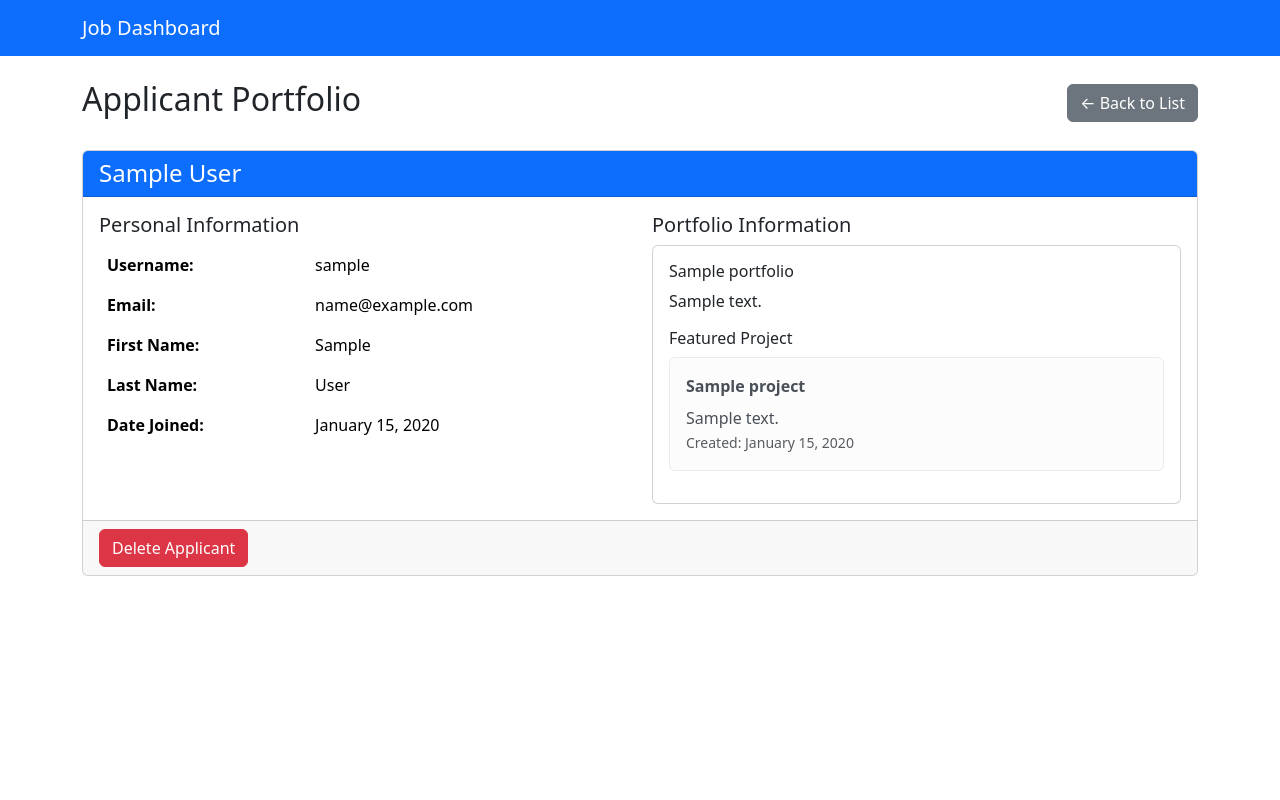
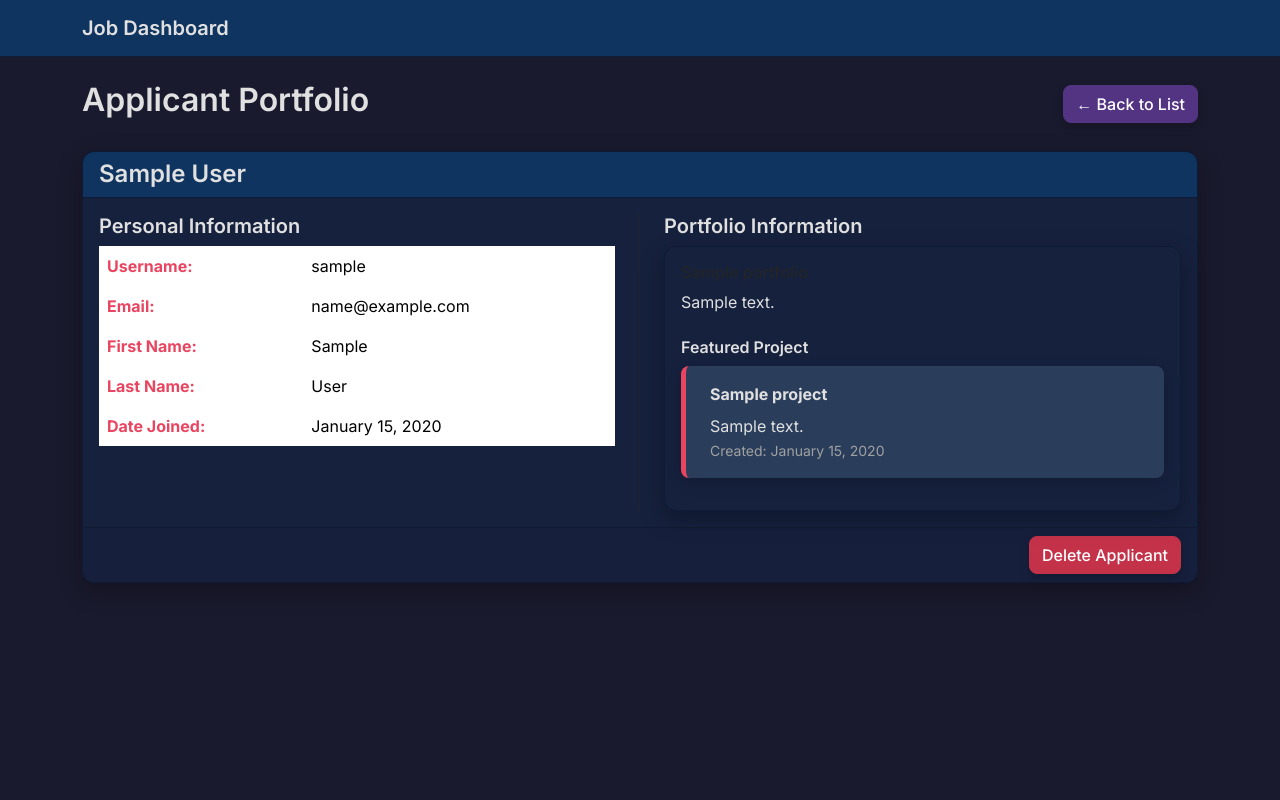
Before and after one commit to zup7/QUIZ2, a Django app: a page that uses templates/base.html in a window 1280 px wide. Run offline with Django 5.2, Linux system fonts and the light colour scheme; tables that the repository leaves empty hold one stand-in row (values such as "Sample post"); some libraries are stand-ins or nearby versions.

Commit message:
Fix Bugs on Features of HTML

```diff
--- a/templates/applicant_detail.html
+++ b/templates/applicant_detail.html
@@ -11,12 +11,12 @@
         </div>
 
         <div class="card">
-            <div class="card-header bg-primary text-white">
+            <div class="card-header">
                 <h4 class="mb-0">{{ applicant.get_full_name|default:applicant.username }}</h4>
             </div>
             <div class="card-body">
                 <div class="row">
-                    <div class="col-md-6">
+                    <div class="col-md-6 border-end border-dark pe-md-4"> {# Added border-end for visual separation #}
                         <h5>Personal Information</h5>
                         <table class="table table-borderless">
                             <tr>
@@ -41,17 +41,17 @@
                             </tr>
                         </table>
                     </div>
-                    <div class="col-md-6">
+                    <div class="col-md-6 ps-md-4">
                         {% if portfolio %}
                             <h5>Portfolio Information</h5>
-                            <div class="card">
+                            <div class="card bg-darker-card"> {# Custom class for slightly different card background #}
                                 <div class="card-body">
                                     <h6 class="card-title">{{ portfolio.portfolio_title }}</h6>
-                                    <p class="card-text">{{ portfolio.portfolio_description }}</p>
+                                    <p class="card-text text-muted-dark">{{ portfolio.portfolio_description }}</p>
 
                                     {% if portfolio.project %}
-                                        <h6 class="mt-3">Featured Project</h6>
-                                        <div class="alert alert-light">
+                                        <h6 class="mt-4">Featured Project</h6>
+                                        <div class="alert alert-light"> {# Alert-light styled for emphasis #}
                                             <strong>{{ portfolio.project.project_name }}</strong>
                                             <p class="mb-0 mt-2">{{ portfolio.project.project_description }}</p>
                                             <small class="text-muted">
@@ -60,21 +60,21 @@
                                         </div>
                                     {% else %}
                                         <div class="alert alert-warning">
-                                            No project assigned to this portfolio.
+                                            <p class="mb-0">No project assigned to this portfolio yet.</p>
                                         </div>
                                     {% endif %}
                                 </div>
                             </div>
                         {% else %}
-                            <div class="alert alert-warning">
-                                <h5>No Portfolio</h5>
-                                <p>This applicant hasn't created a portfolio yet.</p>
+                            <div class="alert alert-warning text-center">
+                                <h5 class="alert-heading">No Portfolio Found!</h5>
+                                <p class="mb-0">This applicant hasn't created a portfolio yet. They might be new or still working on it.</p>
                             </div>
                         {% endif %}
                     </div>
                 </div>
             </div>
-            <div class="card-footer">
+            <div class="card-footer text-end"> {# Align button to the right #}
                 <a href="{% url 'portfolio:delete' username=applicant.username %}"
                    class="btn btn-danger"
                    onclick="return confirm('Are you sure you want to delete this applicant and their portfolio?')">
--- a/templates/base.html
+++ b/templates/base.html
@@ -6,15 +6,180 @@
     <title>{% block title %}Job Applicant Dashboard{% endblock %}</title>
     {% load static %}
     <link href="{% static 'bootstrap/css/bootstrap.min.css' %}" rel="stylesheet">
+    <link href="https://fonts.googleapis.com/css2?family=Inter:wght@300;400;500;600;700&display=swap" rel="stylesheet">
+    <style>
+        :root {
+            --dark-bg: #1a1a2e;
+            --dark-card: #16213e;
+            --dark-header: #0f3460;
+            --text-light: #e0e0e0;
+            --text-muted-dark: #a0a0a0;
+            --border-dark: #0e1b36;
+            --primary-accent: #e94560;
+            --secondary-accent: #533483;
+        }
+
+        body {
+            font-family: 'Inter', sans-serif;
+            background: var(--dark-bg);
+            color: var(--text-light);
+            min-height: 100vh;
+            display: flex;
+            flex-direction: column;
+        }
+
+        .navbar {
+            background-color: var(--dark-header) !important;
+            border-bottom: 1px solid var(--border-dark);
+        }
+        .navbar-brand {
+            font-weight: 600;
+            color: var(--text-light) !important;
+        }
+
+        .container {
+            flex-grow: 1;
+        }
+
+        .card {
+            background-color: var(--dark-card);
+            border: 1px solid var(--border-dark);
+            border-radius: 0.75rem; /* More rounded corners */
+            box-shadow: 0 8px 25px rgba(0, 0, 0, 0.3); /* Deeper shadow */
+            transition: all 0.3s ease-in-out;
+        }
+        .card:hover {
+            box-shadow: 0 12px 35px rgba(0, 0, 0, 0.4);
+            transform: translateY(-2px);
+        }
+
+        .card-header {
+            background-color: var(--dark-header) !important;
+            color: var(--text-light) !important;
+            font-weight: 600;
+            border-bottom: 1px solid var(--border-dark);
+            border-radius: 0.75rem 0.75rem 0 0 !important; /* Match card radius */
+        }
+
+        .table {
+            color: var(--text-light);
+            border-color: var(--border-dark);
+        }
+        .table thead th {
+            background-color: var(--dark-header);
+            color: var(--text-light);
+            border-color: var(--border-dark);
+            font-weight: 500;
+        }
+        .table tbody tr {
+            transition: background-color 0.2s ease;
+        }
+        .table tbody tr:nth-of-type(odd) {
+            background-color: rgba(255, 255, 255, 0.03);
+        }
+        .table tbody tr:hover {
+            background-color: rgba(255, 255, 255, 0.08);
+        }
+        .table-borderless td, .table-borderless th {
+            border: none;
+        }
+        .table td strong {
+            color: var(--primary-accent); /* Highlight strong text */
+        }
+
+        .alert {
+            border: none;
+            border-radius: 0.5rem;
+            padding: 1rem 1.5rem;
+            color: #fff; /* Ensure text is white on dark alerts */
+            box-shadow: 0 4px 15px rgba(0, 0, 0, 0.2);
+        }
+        .alert-info {
+            background-color: #2c5f78; /* Darker blue */
+        }
+        .alert-warning {
+            background-color: #785a2c; /* Darker orange */
+        }
+        .alert-success {
+            background-color: #2c785f; /* Darker green */
+        }
+        .alert-light { /* For project highlights */
+            background-color: #2a3e5c;
+            color: var(--text-light);
+            border-left: 5px solid var(--primary-accent); /* Accent border */
+        }
+        .alert .text-muted {
+            color: var(--text-muted-dark) !important; /* Ensure muted text is visible */
+        }
+
+        .badge {
+            font-size: 0.85em;
+            padding: 0.5em 0.8em;
+            border-radius: 0.5rem;
+            font-weight: 600;
+        }
+        .bg-info {
+            background-color: var(--secondary-accent) !important;
+            color: #fff;
+        }
+
+        .btn {
+            border-radius: 0.5rem;
+            font-weight: 500;
+            transition: all 0.2s ease;
+            box-shadow: 0 4px 10px rgba(0, 0, 0, 0.2);
+        }
+        .btn-primary {
+            background-color: var(--primary-accent);
+            border-color: var(--primary-accent);
+        }
+        .btn-primary:hover {
+            background-color: #e03250;
+            border-color: #e03250;
+            transform: translateY(-1px);
+            box-shadow: 0 6px 15px rgba(0, 0, 0, 0.3);
+        }
+        .btn-secondary {
+            background-color: var(--secondary-accent);
+            border-color: var(--secondary-accent);
+        }
+        .btn-secondary:hover {
+            background-color: #4a2a6d;
+            border-color: #4a2a6d;
+            transform: translateY(-1px);
+            box-shadow: 0 6px 15px rgba(0, 0, 0, 0.3);
+        }
+        .btn-danger {
+            background-color: #c4324a;
+            border-color: #c4324a;
+        }
+        .btn-danger:hover {
+            background-color: #a8273d;
+            border-color: #a8273d;
+            transform: translateY(-1px);
+            box-shadow: 0 6px 15px rgba(0, 0, 0, 0.3);
+        }
+
+        h1, h2, h3, h4, h5, h6 {
+            color: var(--text-light);
+            font-weight: 600;
+        }
+        p {
+            color: var(--text-light);
+        }
+        small {
+            color: var(--text-muted-dark) !important;
+        }
+    </style>
 </head>
 <body>
-    <nav class="navbar navbar-expand-lg navbar-dark bg-primary">
+    <nav class="navbar navbar-expand-lg navbar-dark">
         <div class="container">
             <a class="navbar-brand" href="{% url 'portfolio:list' %}">Job Dashboard</a>
         </div>
     </nav>
 
-    <main class="container mt-4">
+    <main class="container mt-4 mb-4">
         {% if messages %}
             {% for message in messages %}
                 <div class="alert alert-success alert-dismissible fade show" role="alert">
```
Also changed, not shown: templates/applicant_list.html (+7 -5 lines).
